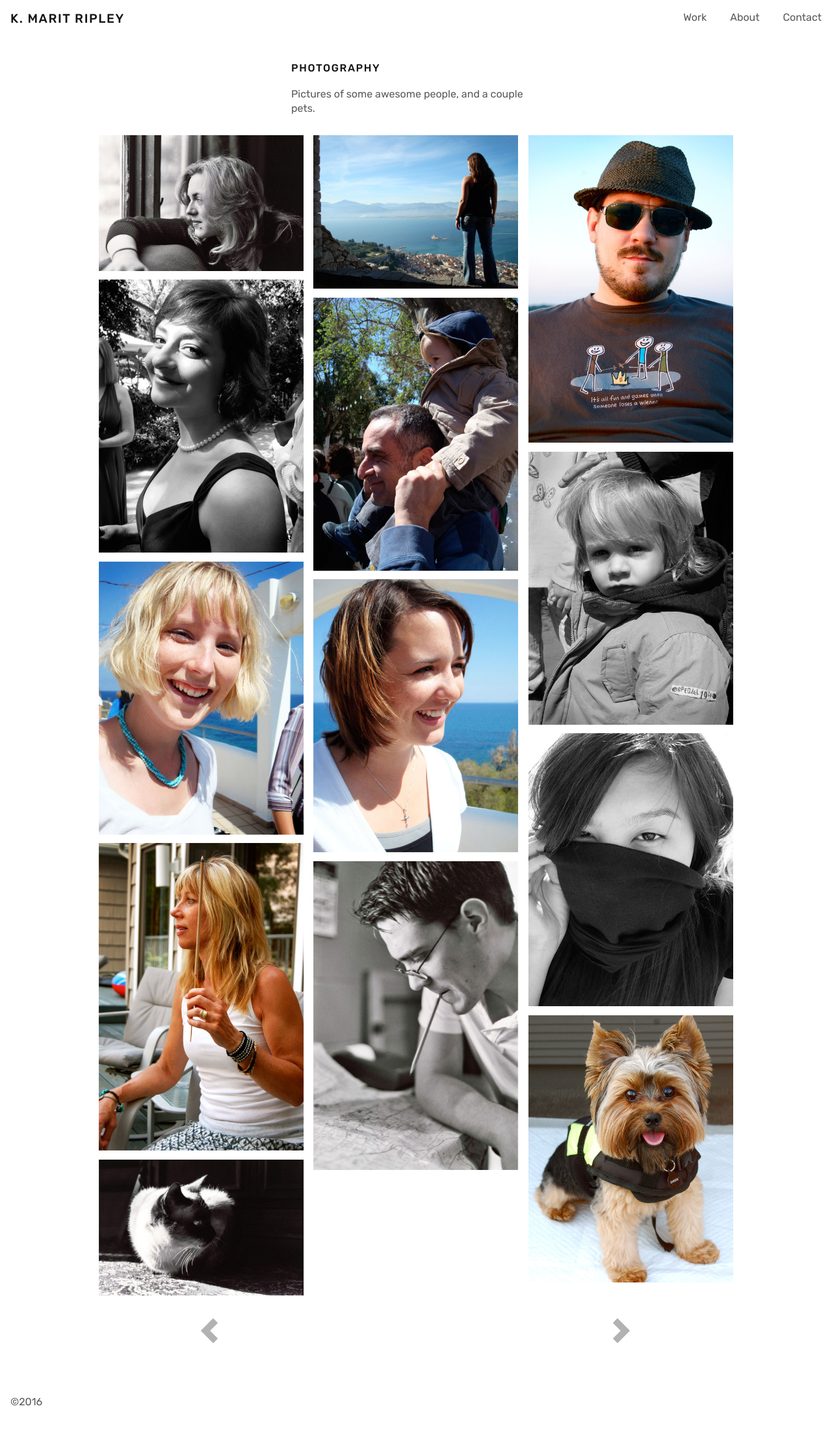
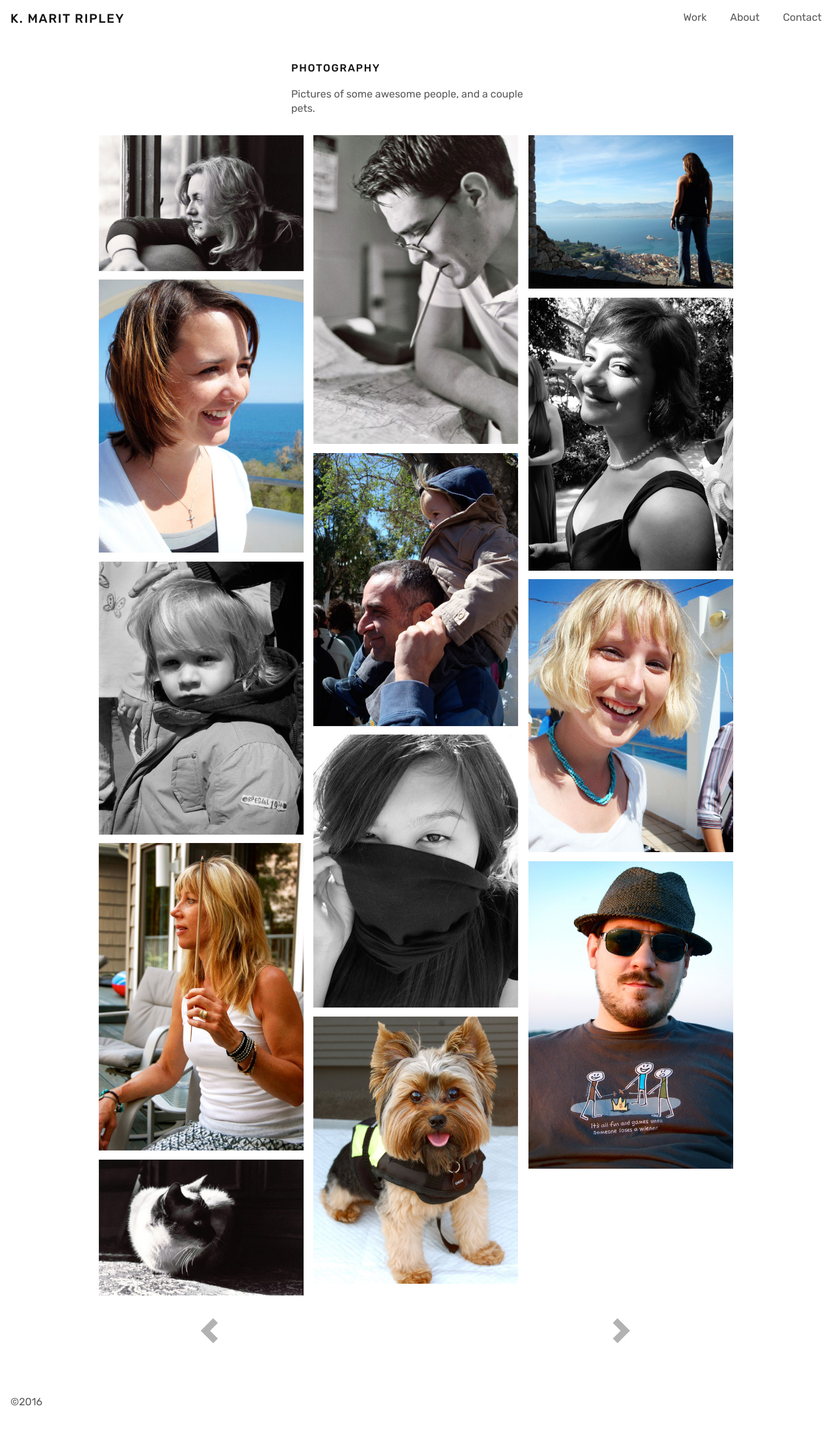
Before and after one commit to kmaritripley/kmaritripley.github.io, a Jekyll site: the page built from _projects/photography.md, in a window 1280 px wide. Shown: the whole page at 65% size. Built offline with Jekyll 4.4.1, drawn with Linux system fonts in a browser that asks for light colours.

Commit message:
rearrange photos

```diff
--- a/_projects/photography.md
+++ b/_projects/photography.md
@@ -9,10 +9,12 @@ featured_image:
 gallery_images:
   - path: /images/projects/people/Portrait_Kelly.jpg
     title: Portrait of Kelly
+  - path: /images/projects/people/Portrait_Ryan.jpg"
+    title: Portrait of Ryan at a desk
   - path: /images/projects/people/Portrait_Kelly_S.jpg"
     title: Portrait of Kelly in Greece
-  - path: /images/projects/people/Portrait_Ryan2.jpg
-    title: Portrait of Ryan at the lake
+  - path: /images/projects/people/Portrait_Sara.jpg"
+    title: Portrait of Sara in Greece
   - path: /images/projects/people/Portrait_Molly.jpg
     title: Portrait of Molly at a wedding
   - path: /images/projects/people/Portrait_George2.jpg
@@ -21,14 +23,12 @@ gallery_images:
     title: Portrait of George
   - path: /images/projects/people/Portrait_Brianna.jpg
     title: Portrait of Brianna in Greece
-  - path: /images/projects/people/Portrait_Sara.jpg"
-    title: Portrait of Sara in Greece
   - path: /images/projects/people/Portrait_Liz.jpg"
     title: Portrait of Liz in Greece
   - path: /images/projects/people/Portrait_Cindy.jpg"
     title: Portrait of Cindy at the lake
-  - path: /images/projects/people/Portrait_Ryan.jpg"
-    title: Portrait of Ryan at a desk
+  - path: /images/projects/people/Portrait_Ryan2.jpg
+    title: Portrait of Ryan at the lake
   - path: /images/projects/people/Portrait_Samson.jpg"
     title: Portrait of Samson the dog
   - path: /images/projects/people/Portrait_Stella.jpg
```
